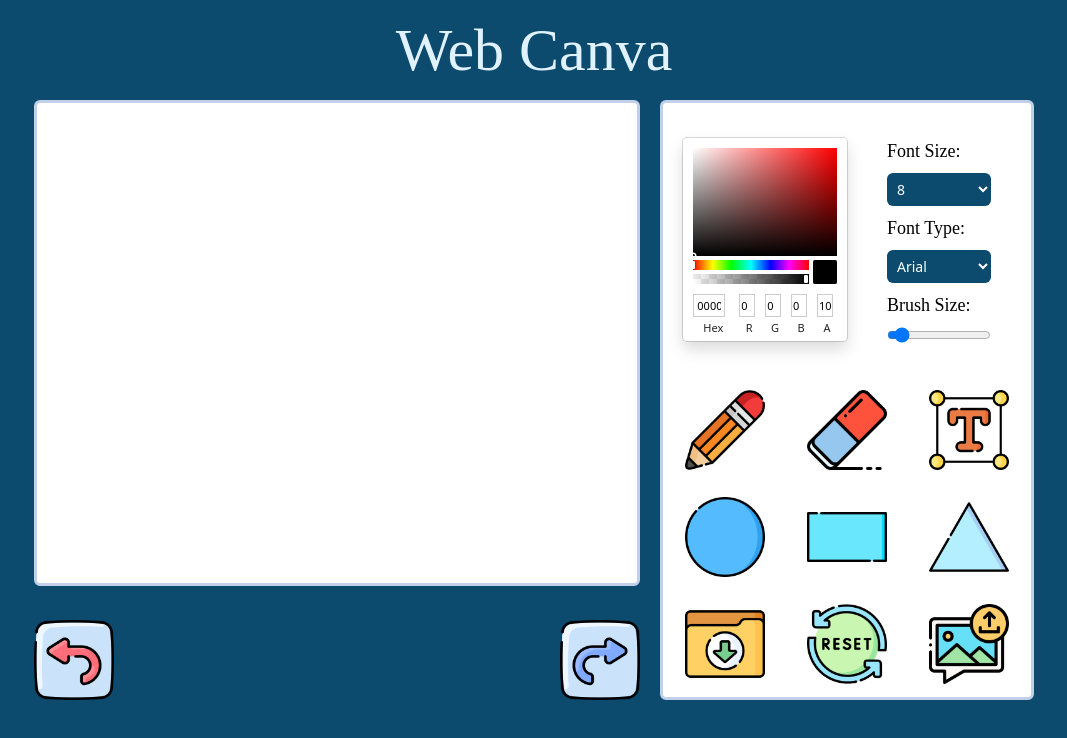
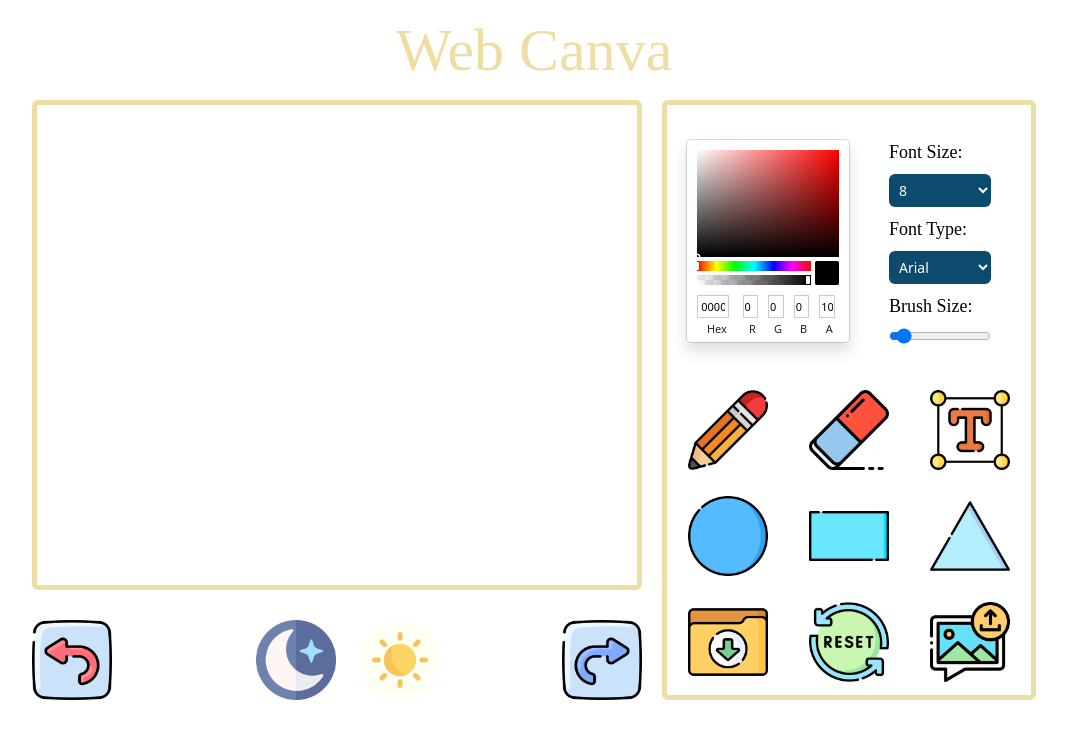
Before and after one commit to joan0802/Web-Canvas, a React (Vite) app: page / in a window 1280 px wide. Shown: the top 738 px of the page, without its empty margins (106-1173 px from the left). Built offline with nearby package versions, Linux system fonts and the light colour scheme; the HTML template or start-up script is replaced by a standard one; a web font is replaced by a local one.

Commit message:
add dark and light mode

```diff
--- a/index.html
+++ b/index.html
@@ -6,7 +6,7 @@
     <meta name="viewport" content="width=device-width, initial-scale=1.0" />
     <title>Web Canva</title>
   </head>
-  <body class="bg-sky-900" style="cursor: url('http://anuary.com/dev/hp/pad3/public/images/hand-cursor.png'), auto;">
+  <body class="">
     <div id="root"></div>
     <script type="module" src="/src/main.jsx"></script>
   </body>
--- a/src/App.css
+++ b/src/App.css
@@ -8,11 +8,26 @@
     height: 90vh !important;
 }
 
-.border-8 {
+.border-8.dark {
     position: relative;
-    border-width: 3px;
-    border-color: #c1cfeb;
+    border-width: 5px;
+    border-color: #EDDEA4;
     border-radius: 6px;
+}
+
+.border-8.light {
+    position: relative;
+    border-width: 5px;
+    border-color: #5C4742;
+    border-radius: 6px;
+}
+
+.title.dark {
+    color: #EDDEA4;
+}
+
+.title.light {
+    color: #5C4742;
 }
 
 .editable-box {
--- a/src/App.jsx
+++ b/src/App.jsx
@@ -6,16 +6,26 @@ import { SketchPicker } from 'react-color';
 
 function App() {
     const [pickedColor, setPickedColor] = useState('#000000');
+    const [theme, setTheme] = useState('dark');
     const [textHidden, setTextHidden] = useState(true);
     const [tool, setTool] = useState("auto");
 
+    const handleTheme = (theme) => {
+        setTheme(theme);
+        if(theme === 'dark') {
+            document.body.style.backgroundColor = "#56667A";
+        }
+        else {
+            document.body.style.backgroundColor = "#AFC2D5";
+        }
+    }
     const handleColorChange = (color) => {
         setPickedColor(color.hex);
         changeColor(color.hex);
     };
-    const handleText = (color) => {
+    const handleText = () => {
         changeCursor("text");
-        addText(color);
+        addText();
         setTool("text");
     }
     const handleDrawing = () => {
@@ -37,7 +47,7 @@ function App() {
 
         <div className="mr-20 ml-20 mb-20 h-screen overflow-auto">
             <div className='flex justify-center'>
-                <p className='yeseva-one-regular text-sky-100 flex items-center font-bold text-6xl mt-5 mb-5 rounded-lg'>Web Canva</p>
+                <p className={`yeseva-one-regular title ${theme} flex items-center font-bold text-6xl mt-5 mb-5 rounded-lg`}>Web Canva</p>
             </div>
 
             {/* Tools */}
@@ -45,7 +55,7 @@ function App() {
                 <div className='relative h-full'>
                         <canvas
                             id='paint'
-                            className="flex bg-white border-8"
+                            className={`border-8 ${theme} flex bg-white border-8`}
                             width={600}
                             height={480}
                         >
@@ -53,12 +63,16 @@ function App() {
                     <div className='absolute bottom-0 left-0'>
                         <img onClick={() => undo()} className="hover: cursor-pointer" width="80px" height="80px" src='undo.png' alt="undo"></img>
                     </div>
+                    <div className='flex jusify-center items-center absolute bottom-0 left-56 gap-6'>
+                        <img onClick={() => handleTheme('dark')} width="80px" height="80px" src='night-mode.png' className='hover: cursor-pointer'></img>
+                        <img onClick={() => handleTheme('light')} width="80px" height="80px" src='light-mode.png' className='hover: cursor-pointer'></img>
+                    </div>
                     <div className='absolute bottom-0 right-0'>
                         <img onClick={() => redo()} className='hover: cursor-pointer' width="80px" height="80px" src='../public/redo.png' alt="redo"></img>
                     </div>
                 </div>
 
-                <div className="border-8 bg-white w-2/6 h-full grid grid-cols-6">
+                <div className={`border-8 ${theme} bg-white w-2/6 h-full grid grid-cols-6`}>
                     <div id="colorPicker" className='ml-5 col-span-3 flex justify-center items-center'>
                         {/* <ColorSelect id="colorSelect" onColorChange={handleColorChange}/> */}
                         <SketchPicker
@@ -103,7 +117,7 @@ function App() {
                         </img>
                     </div>
                     <div className='col-span-2 flex justify-center items-center'>
-                        <img onClick={() => handleText(pickedColor)} className='hover:bg-sky-100 cursor-pointer' src='../public/text.png' width="80" height="80" alt="eraser"></img>
+                        <img onClick={() => handleText()} id="textBtn" className='hover:bg-sky-100 cursor-pointer' src='../public/text.png' width="80" height="80" alt="eraser"></img>
                     </div>
                     <div className='col-span-2 flex justify-center items-center'>
                         <img onClick={() => handleShape("circle")} className='hover:bg-sky-100 cursor-pointer' src='../public/circle.png' width="80" height="80" alt="eraser"></img>
@@ -124,6 +138,7 @@ function App() {
                         <img onClick={() => uploadImage()} id="uploadBtn" className='hover:bg-sky-100 cursor-pointer' src='../public/upload.png' width="80" height="80" alt="eraser"></img>
                     </div>
                     <input type="file" id="uploadFile"></input>
+                    <input type="text" id="inputText" className='hidden'></input>
                 </div>
             </div>
         </div>
--- a/src/function.jsx
+++ b/src/function.jsx
@@ -60,25 +60,6 @@ export function changeCursor(type) {
     console.log("tool = " + tool);
 }
 
-export function addText() {
-    // console.log("add text box");
-    const canva = document.getElementById("paint");
-    const ctx = canva.getContext("2d");
-    canva.style.cursor = "text";
-    canva.addEventListener("click", (e) => handleClick(e));
-    function handleClick(e) {
-        // console.log("click again");
-        const outer = document.getElementById("outer-canva");
-        canva.style.cursor = "auto";
-        const input = document.createElement("input");
-
-        ctx.fillStyle = pickedColor;
-        ctx.font = "bold 18px Arial";
-        ctx.fillText("Text", e.offsetX, e.offsetY);
-        canva.removeEventListener("click", handleClick);
-    }
-    canva.style.cursor = "text";
-}
 
 export function resetCanva() {
     const canva = document.getElementById("paint");
@@ -148,6 +129,13 @@ export function readyToDraw() {
                 break;
             case "triangle":
                 ctx.putImageData(tmpCanva, 0, 0);
+                ctx.beginPath();
+                ctx.moveTo(startX, startY);
+                ctx.lineTo(e.offsetX - canva.offsetLeft, e.offsetY - canva.offsetTop);
+                ctx.lineTo(startX * 2 - e.offsetX + canva.offsetLeft, e.offsetY - canva.offsetTop);
+                ctx.lineTo(startX, startY);
+                ctx.fillStyle = pickedColor;
+                ctx.fill();
                 break;
             default:
                 break;
@@ -223,3 +211,33 @@ function handleUpload(e) {
     console.log("upload step = " + step);
     e.target.value = null;
 }
+
+export function addText() {
+    const canva = document.getElementById("paint");
+    const ctx = canva.getContext("2d");
+    const inputText = document.createElement("input");
+
+    canva.addEventListener("click", (e) => handleClick(e));
+    function handleClick(e) {
+        inputText.style.position = "absolute";
+        inputText.style.left = e.offsetX;
+        inputText.style.top = e.offsetY;
+    }
+    canva.removeEventListener("click", handleClick);
+
+    // 将输入框添加到页面
+    document.body.appendChild(inputText);
+    inputText.focus();
+
+    // 添加输入框事件监听器
+    inputText.addEventListener("keypress", function (e) {
+        if (e.key === "Enter") {
+            const text = inputText.value;
+            ctx.fillStyle = pickedColor;
+            ctx.font = "bold 18px Arial";
+            ctx.fillText(text, e.offsetX, e.offsetY); // 将输入的文字绘制到画布上
+            inputText.style.display = "none"; // 隐藏输入框
+            document.body.removeChild(inputText); // 从页面中移除输入框
+        }
+    });
+}
```
Also changed, not shown: public/light-mode.png (added), public/night-mode.png (added).
